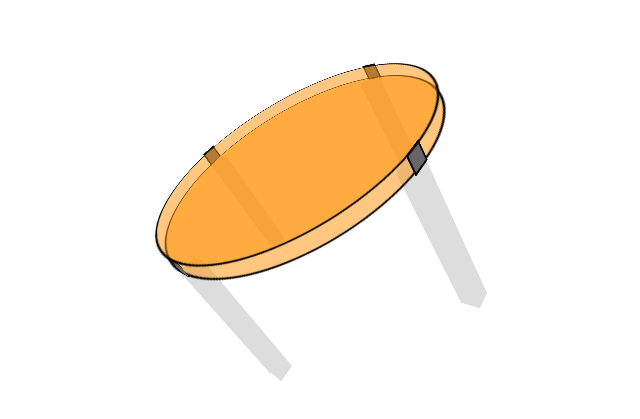
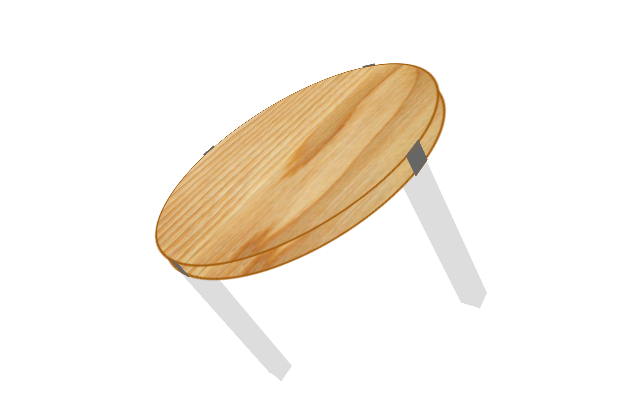
Before and after one commit to JorgeR-Code/mesa, a plain HTML site: page index.html in a window 1280 px wide. Shown: the part 247-666 px from the top of the page, without its empty margins (351-991 px from the left). Drawn offline with Linux system fonts and the light colour scheme.

Commit message:
change background

```diff
--- a/CSS/styles.css
+++ b/CSS/styles.css
@@ -57,7 +57,7 @@
     width: 100%;
     height: 100%;
     margin: 0;
-    border: 2px solid black;
+    border: 2px solid rgb(163, 92, 10);
     position: absolute;
 }
 
@@ -65,19 +65,21 @@
     width: 5%;
     height: 5%;
     margin: 0;
-    border: 2px solid black;
+    border: 2px solid  rgb(102, 102, 102);
     position: absolute;
 }
 
 #mesa .back {
     border-radius: 50%;
 
-    background: hsla(34, 100%, 50%, 0.5);
+    /* background: hsla(34, 100%, 50%, 0.5); */
+    background-image: url("madera.jpg");
 }
 #mesa .front {
     border-radius: 50%;
+    background-image: url("madera.jpg");
 
-    background: hsla(34, 100%, 50%, 0.5);
+    /* background: hsla(34, 100%, 50%, 0.5);  */
 }
 
 #mesa .l1 {
```
Also changed, not shown: CSS/madera.jpg (added).
